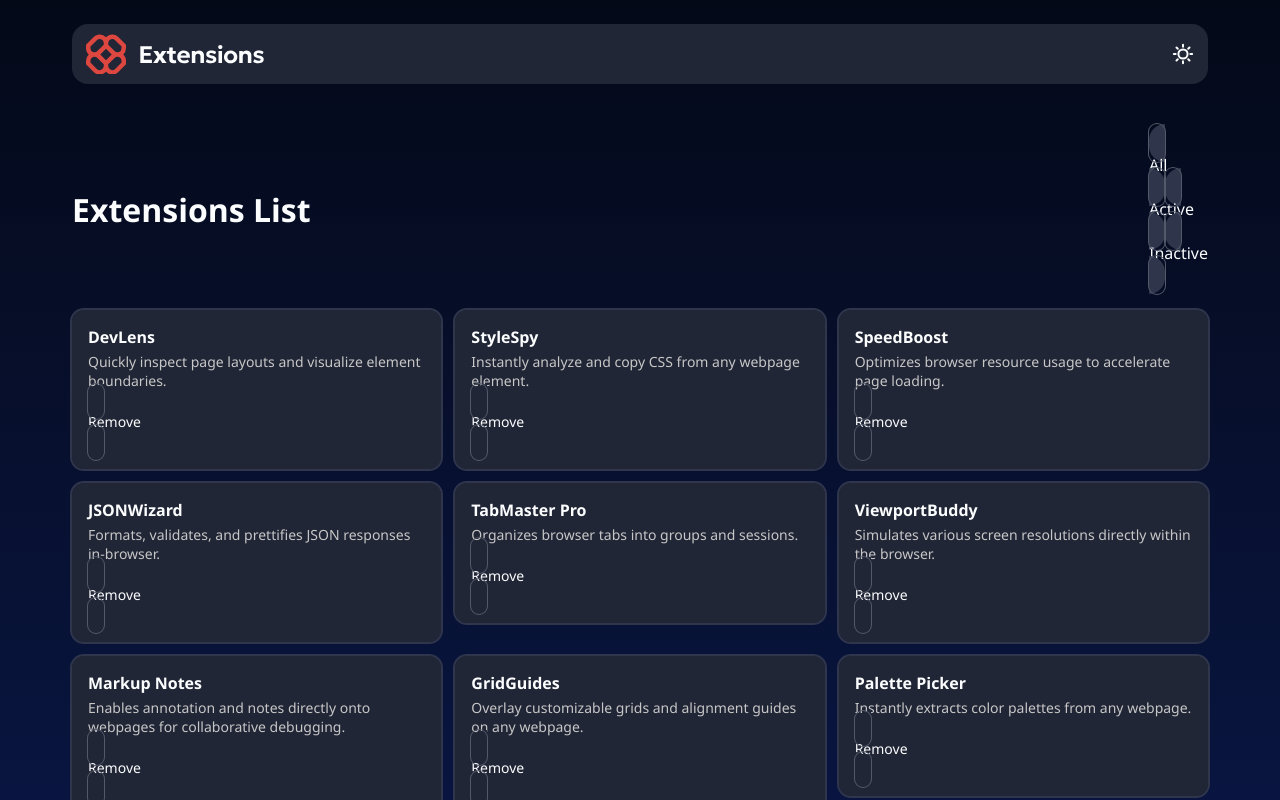
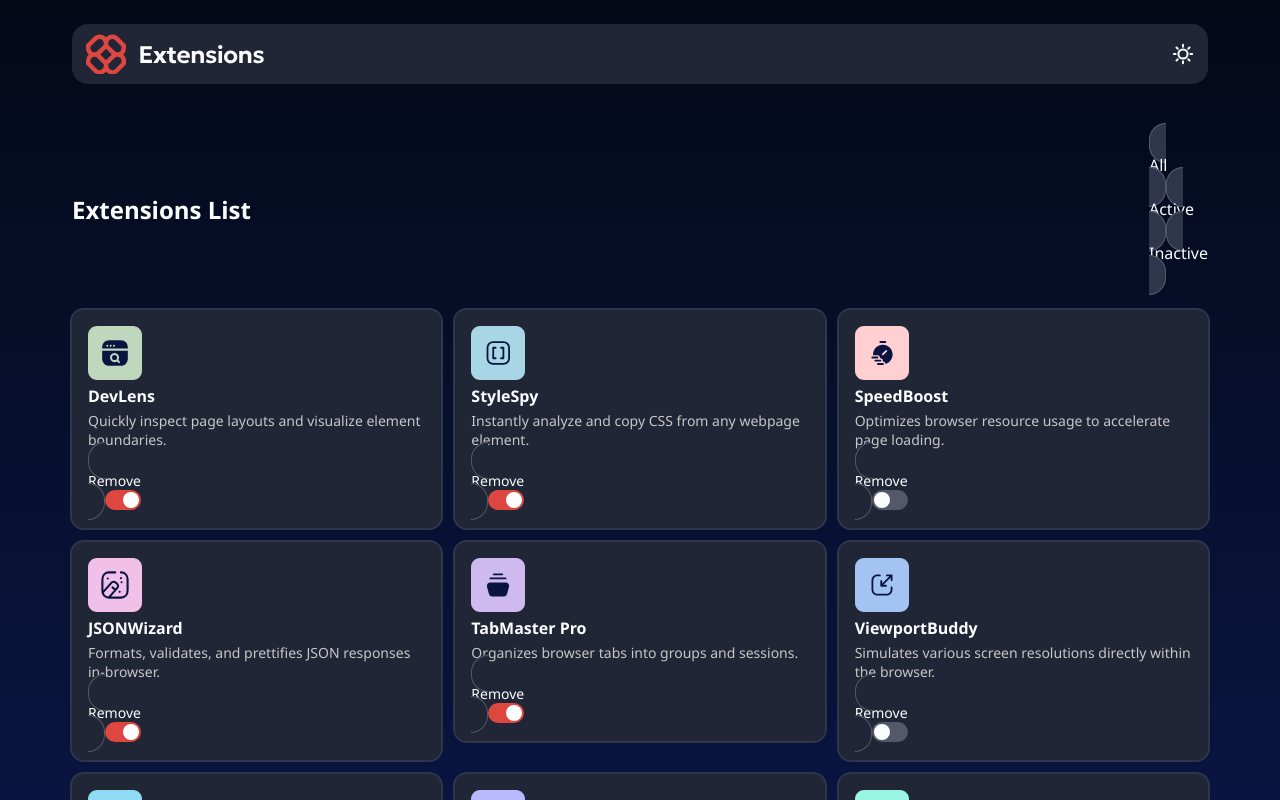
Before and after one commit to aarsaevv/frontend-mentor-monorepo, an Angular app in the folder apps/browser-extension-manager-ui/: page / in a window 1280 px wide. Shown: the top 800 px of the page. Built offline with nearby package versions, Linux system fonts and the light colour scheme.

Commit message:
feat(app): add all styles, fix colors and outlines

```diff
--- a/apps/browser-extension-manager-ui/src/app/components/extension-card/extension-card.component.ts
+++ b/apps/browser-extension-manager-ui/src/app/components/extension-card/extension-card.component.ts
@@ -1,30 +1,55 @@
 import { Component, Input } from '@angular/core';
 import { Extension } from '@/app/services/extension.service';
 import { SlotButton } from '@/app/components/ui/button/slot-button.component';
+import { ToggleSwitch } from '../ui/checkbox/toggle-switch.component';
 
 @Component({
   selector: 'app-extension-card',
-  imports: [SlotButton],
+  imports: [SlotButton, ToggleSwitch],
   template: `
     <div class="card">
       <div class="card__info">
-        <p class="text-primary">{{ extension.name }}</p>
-        <p class="text-secondary">{{ extension.description }}</p>
+        <img
+          [src]="extension.logo"
+          [alt]="extension.name"
+          [width]="logoWidth"
+          [height]="logoHeight"
+        />
+        <div>
+          <p class="text-primary">{{ extension.name }}</p>
+          <p class="text-secondary">{{ extension.description }}</p>
+        </div>
       </div>
       <div class="card__controls">
-        <app-slot-button class="remove-button" (click)="removeExtension(extension.name)"
-          >Remove</app-slot-button
-        >
+        <app-slot-button class="remove-button" (click)="removeExtension(extension.name)">
+          Remove
+        </app-slot-button>
+        <app-toggle-switch [isChecked]="extension.isActive" />
       </div>
     </div>
   `,
   styles: `
     .card {
+      display: flex;
+      flex-direction: column;
       padding: var(--spacing-16);
       background: var(--card-bg-color);
       border-radius: var(--border-radius-12);
       box-shadow: var(--card-box-shadow);
       outline: var(--card-outline);
+      min-height: 150px;
+      justify-content: space-between;
+
+      &__info {
+        display: flex;
+        gap: var(--spacing-14);
+      }
+
+      &__controls {
+        display: flex;
+        justify-content: space-between;
+        align-items: center;
+      }
     }
 
     .text-primary {
@@ -44,7 +69,7 @@ import { SlotButton } from '@/app/components/ui/button/slot-button.component';
       border-radius: var(--border-radius-24);
       cursor: pointer;
       transition: background-color 250ms;
-      outline: var(--remove-button-outline);
+      border: var(--remove-button-border);
       font-size: var(--app-font-size-14);
 
       ::ng-deep {
@@ -55,6 +80,11 @@ import { SlotButton } from '@/app/components/ui/button/slot-button.component';
 
       &:hover {
         background-color: var(--app-button-bg-hover);
+      }
+
+      &:focus-within {
+        outline: var(--remove-button-outline);
+        outline-offset: var(--outline-offset-2);
       }
     }
   `,
@@ -67,6 +97,9 @@ export class ExtensionCard {
     isActive: false,
   };
 
+  logoWidth: number = 54;
+  logoHeight: number = 54;
+
   removeExtension(extensionName: string): void {
     console.warn('remove!', extensionName);
   }
--- a/apps/browser-extension-manager-ui/src/app/components/home-page/home-page.component.ts
+++ b/apps/browser-extension-manager-ui/src/app/components/home-page/home-page.component.ts
@@ -8,6 +8,7 @@ import { Extension, ExtensionService } from '@/app/services/extension.service';
   selector: 'app-home-page',
   imports: [ExtensionCard, SlotButton],
   template: `
+    <section class="home-page">
       <div class="heading">
         <h1 class="heading__title">Extensions List</h1>
         <div class="heading__filters">
@@ -29,8 +30,13 @@ import { Extension, ExtensionService } from '@/app/services/extension.service';
           <app-extension-card [extension]="extension" />
         }
       </div>
+    </section>
   `,
   styles: `
+    .home-page {
+      padding-bottom: var(--spacing-72);
+    }
+
     .heading {
       display: flex;
       justify-content: space-between;
@@ -52,17 +58,24 @@ import { Extension, ExtensionService } from '@/app/services/extension.service';
       background-color: var(--filter-button-bg-color);
       border-radius: var(--border-radius-24);
       cursor: pointer;
-      transition: background-color 250ms;
+      transition:
+        background-color 250ms,
+        border 250ms;
       box-shadow: var(--filter-button-box-shadow);
-      outline: var(--filter-button-outline);
+      border: var(--filter-button-border);
 
       &:hover {
         background-color: var(--app-button-bg-hover);
       }
 
+      &:focus-within {
+        outline: var(--filter-button-outline);
+        outline-offset: var(--outline-offset-2);
+      }
+
       &--active {
         background-color: var(--filter-button-bg-active);
-        outline: none;
+        border: var(--filter-button-border-active);
 
         ::ng-deep {
           button {
@@ -72,6 +85,7 @@ import { Extension, ExtensionService } from '@/app/services/extension.service';
 
         &:hover {
           background-color: var(--filter-button-bg-hover-active);
+          border: var(--filter-button-border-hover-active);
         }
       }
     }
--- /dev/null
+++ b/apps/browser-extension-manager-ui/src/app/components/ui/checkbox/toggle-switch.component.ts
@@ -0,0 +1,66 @@
+import { Component, Input } from '@angular/core';
+
+@Component({
+  selector: 'app-toggle-switch',
+  imports: [],
+  template: `
+    <label for="toggle-switch" class="toggle-switch">
+      <input id="toggle-switch" type="checkbox" [checked]="isChecked" />
+      <span class="slider"></span>
+    </label>
+  `,
+  styles: `
+    .toggle-switch {
+      position: relative;
+      display: inline-block;
+      width: 36px;
+      height: 20px;
+
+      input {
+        width: 0;
+        height: 0;
+        opacity: 0;
+      }
+    }
+
+    .slider {
+      position: absolute;
+      top: 0;
+      left: 0;
+      right: 0;
+      bottom: 0;
+      background-color: var(--toggle-switch-bg-color);
+      transition: background-color 250ms;
+      border-radius: var(--border-radius-24);
+      cursor: pointer;
+
+      &:before {
+        content: '';
+        position: absolute;
+        height: 16px;
+        width: 16px;
+        left: var(--spacing-2);
+        top: var(--spacing-2);
+        background-color: var(--toggle-switch-bg-handle);
+        transition: transform 250ms;
+        border-radius: 50%;
+      }
+    }
+
+    input:checked + .slider {
+      background-color: var(--toggle-switch-bg-active);
+    }
+
+    input:focus + .slider {
+      outline: var(--toggle-switch-outline);
+      outline-offset: var(--outline-offset-2);
+    }
+
+    input:checked + .slider:before {
+      transform: translateX(100%);
+    }
+  `,
+})
+export class ToggleSwitch {
+  @Input() isChecked: boolean = false;
+}
--- a/apps/browser-extension-manager-ui/src/styles.scss
+++ b/apps/browser-extension-manager-ui/src/styles.scss
@@ -26,6 +26,7 @@
   --app-font-weight-500: 500;
   --app-font-weight-700: 700;
   /* Spacing */
+  --spacing-2: 2px;
   --spacing-4: 4px;
   --spacing-8: 8px;
   --spacing-10: 10px;
@@ -43,6 +44,7 @@
   /* Outline */
   --app-outline-light: 2px solid var(--app-color-neutral-200);
   --app-outline-dark: 2px solid var(--app-color-neutral-700);
+  --outline-offset-2: 2px;
   /* Shadow */
   --app-shadow-light: 0px 2px 3px var(--app-color-neutral-300);
 }
@@ -65,15 +67,25 @@ html.theme-light {
   --theme-button-bg-color: var(--app-color-neutral-100);
   --theme-button-bg-hover: var(--app-color-neutral-300);
 
+  --filter-button-bg-active: var(--app-color-red-700);
+  --filter-button-border-active: 1px solid var(--app-color-red-700);
+
+  --filter-button-bg-hover-active: var(--app-color-red-500);
+  --filter-button-border-hover-active: 1px solid var(--app-color-red-500);
+  --filter-button-outline: 2px solid var(--app-color-red-500);
+
   --filter-button-bg-color: var(--app-color-neutral-0);
-  --filter-button-bg-active: var(--app-color-red-700);
-  --filter-button-bg-hover-active: var(--app-color-red-500);
-
-  --filter-button-outline: 1px solid var(--app-color-neutral-200);
+  --filter-button-border: 1px solid var(--app-color-neutral-200);
   --filter-button-box-shadow: var(--app-shadow-light);
 
+  --toggle-switch-bg-color: var(--app-color-neutral-300);
+  --toggle-switch-bg-active: var(--app-color-red-700);
+  --toggle-switch-bg-handle: var(--app-color-neutral-0);
+  --toggle-switch-outline: 2px solid var(--app-color-red-500);
+
   --remove-button-bg-color: var(--card-bg-color);
-  --remove-button-outline: 1px solid var(--app-color-neutral-300);
+  --remove-button-border: 1px solid var(--app-color-neutral-300);
+  --remove-button-outline: 2px solid var(--app-color-red-700);
 }
 
 html.theme-dark {
@@ -86,6 +98,7 @@ html.theme-dark {
   --header-bg-color: var(--app-color-neutral-800);
   --header-outline: none;
   --header-box-shadow: none;
+
   --card-bg-color: var(--app-color-neutral-800);
   --card-outline: var(--app-outline-dark);
   --card-box-shadow: none;
@@ -93,15 +106,25 @@ html.theme-dark {
   --theme-button-bg-color: var(--app-color-neutral-700);
   --theme-button-bg-hover: var(--app-color-neutral-600);
 
+  --filter-button-bg-active: var(--app-color-red-500);
+  --filter-button-border-active: 1px solid var(--app-color-red-500);
+
+  --filter-button-bg-hover-active: var(--app-color-red-400);
+  --filter-button-border-hover-active: 1px solid var(--app-color-red-400);
+  --filter-button-outline: 2px solid var(--app-color-red-400);
+
   --filter-button-bg-color: var(--app-color-neutral-700);
-  --filter-button-bg-active: var(--app-color-red-500);
-  --filter-button-bg-hover-active: var(--app-color-red-400);
-
-  --filter-button-outline: 1px solid var(--app-color-neutral-600);
+  --filter-button-border: 1px solid var(--app-color-neutral-600);
   --filter-button-box-shadow: none;
 
+  --toggle-switch-bg-color: var(--app-color-neutral-600);
+  --toggle-switch-bg-active: var(--app-color-red-500);
+  --toggle-switch-bg-handle: var(--app-color-neutral-0);
+  --toggle-switch-outline: 2px solid var(--app-color-red-400);
+
   --remove-button-bg-color: var(--card-bg-color);
-  --remove-button-outline: 1px solid var(--app-color-neutral-600);
+  --remove-button-border: 1px solid var(--app-color-neutral-600);
+  --remove-button-outline: 2px solid var(--app-color-red-500);
 }
 
 html.theme-transition::view-transition-old(root) {
```
Also changed, not shown: 1 other file (tests, documents, lock files or other folders). Lines whose indentation alone changed are shown as unchanged.
